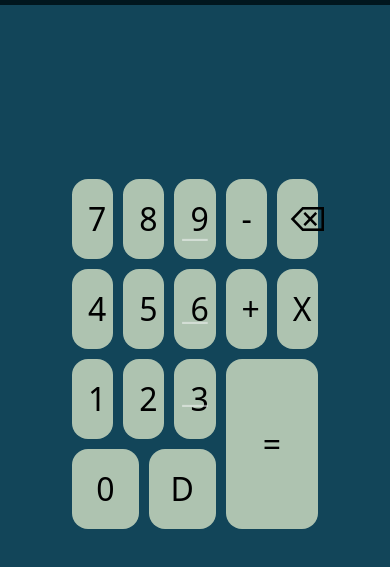
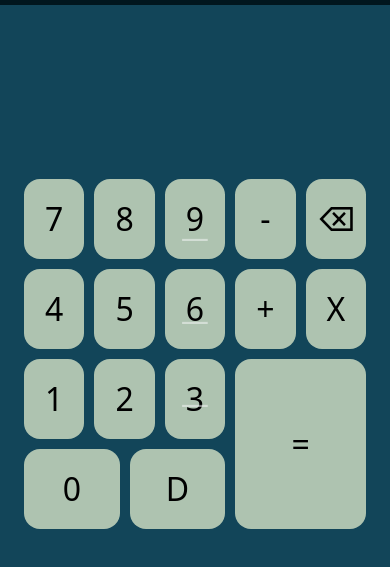
Before and after one commit to Catmynt/Catmynt.github.io, a plain HTML site: page diceRoller.html in a window 390 px wide. Shown: the part 61-628 px from the top of the page. Drawn offline with nearby package versions, Linux system fonts and the light colour scheme.

Commit message:
fixed mobile issue with dice roller

```diff
--- a/diceRoller.html
+++ b/diceRoller.html
@@ -2,7 +2,9 @@
 <html lang="en">
 
 <head>
-    <meta charset="UTF-8">
+    <!-- Required meta tags -->
+    <meta charset="utf-8">
+    <meta name="viewport" content="width=device-width, initial-scale=1, shrink-to-fit=no">
     <!-- Bootstrap CSS -->
     <link href="https://cdn.jsdelivr.net/npm/bootstrap@5.3.0-alpha3/dist/css/bootstrap.min.css" rel="stylesheet"
         integrity="sha384-KK94CHFLLe+nY2dmCWGMq91rCGa5gtU4mk92HdvYe+M/SXH301p5ILy+dN9+nJOZ" crossorigin="anonymous">
@@ -45,7 +47,7 @@
     </nav>
 
     <div class="container-fluid">
-        <div class="row mx-5" data-masonry='{"percentPosition": true }'>
+        <div class="row mx-0 mx-md-5" data-masonry='{"percentPosition": true }'>
             <div class="text-center col-12 col-md-6" id="buttonContainer">
                 <button class="smallButton">7</button>
                 <button class="smallButton">8</button>
```
